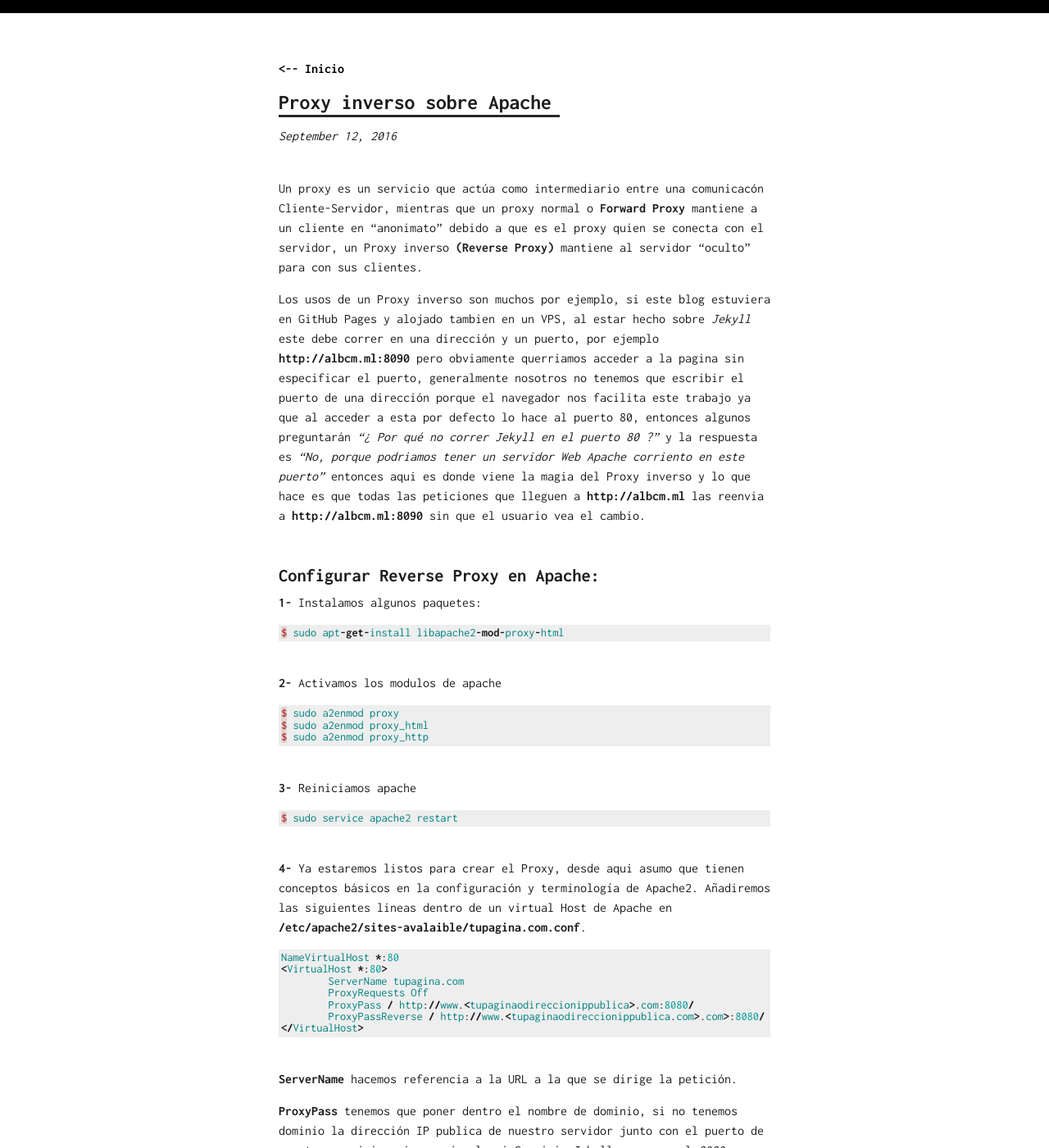
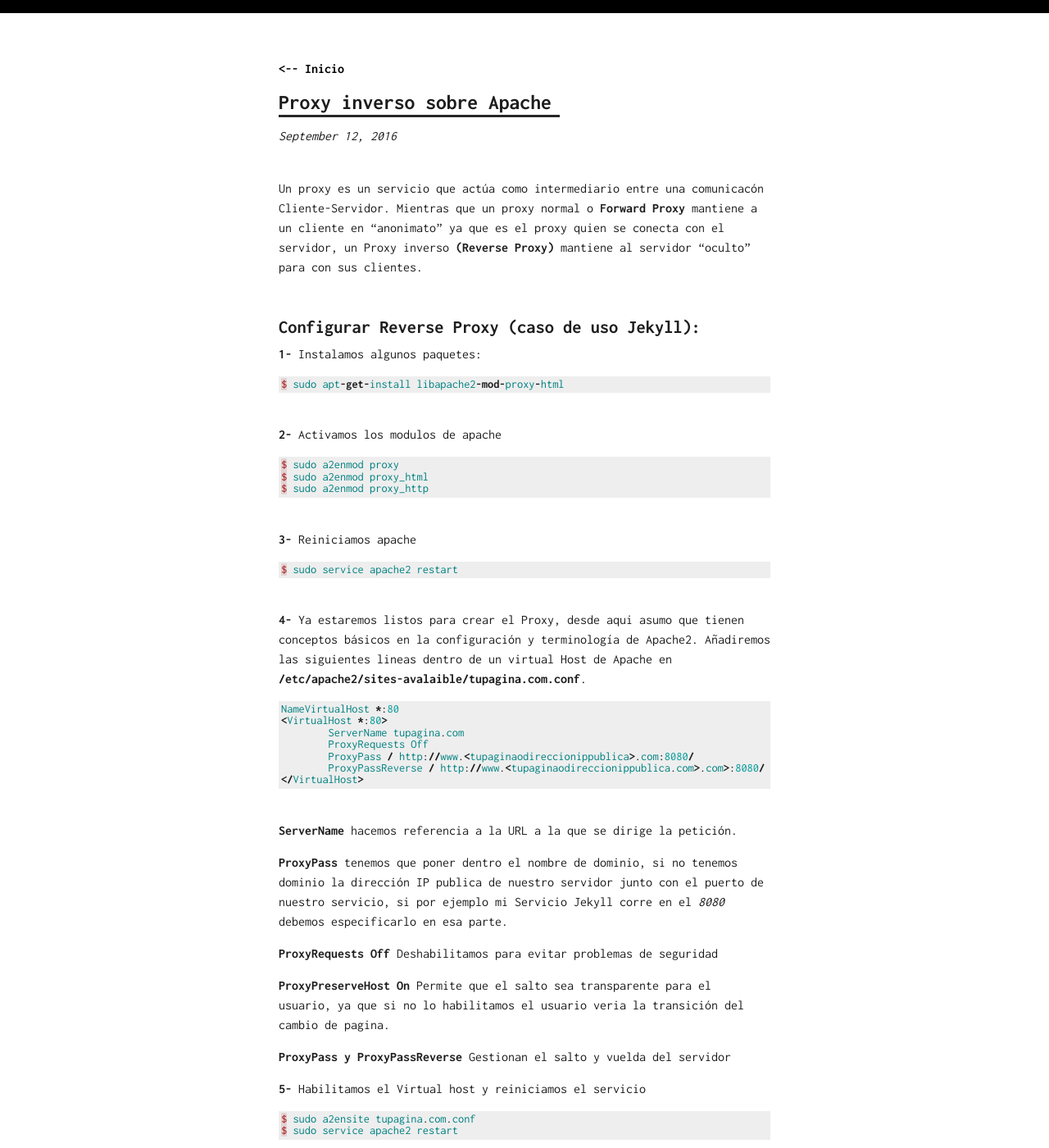
Before and after one commit to AlbCM/albcm.github.io, a Jekyll site: the page built from _posts/2016-09-12-Proxy-Inverso-sobre-Apache.markdown, in a window 1280 px wide and 1400 px high. Shown: the whole window at 82% size. Built offline with Jekyll 4.4.1, drawn with Linux system fonts in a browser that asks for light colours; comment, search, counter and statistics services are not loaded; some of the changed text lies outside the part shown.

Commit message:
Update 2016-09-12-Proxy-Inverso-sobre-Apache.markdown

```diff
--- a/_posts/2016-09-12-Proxy-Inverso-sobre-Apache.markdown
+++ b/_posts/2016-09-12-Proxy-Inverso-sobre-Apache.markdown
@@ -5,10 +5,9 @@ date:   2016-09-12 22:19:13
 categories: Programacion
 ---
 
-Un proxy es un servicio que actúa como intermediario entre una comunicacón Cliente-Servidor, mientras que un proxy normal o **Forward Proxy** mantiene a un cliente en "anonimato" debido a que es el proxy quien se conecta con el servidor, un Proxy inverso **(Reverse Proxy)** mantiene al servidor "oculto" para con sus clientes.
+Un proxy es un servicio que actúa como intermediario entre una comunicacón Cliente-Servidor. Mientras que un proxy normal o **Forward Proxy** mantiene a un cliente en "anonimato" ya que es el proxy quien se conecta con el servidor, un Proxy inverso **(Reverse Proxy)** mantiene al servidor "oculto" para con sus clientes.
 
-Los usos de un Proxy inverso son muchos por ejemplo, si este blog estuviera en GitHub Pages y alojado tambien en un VPS, al estar hecho sobre *Jekyll* este debe correr en una dirección y un puerto, por ejemplo **http://albcm.ml:8090** pero obviamente querriamos acceder a la pagina sin especificar el puerto, generalmente nosotros no tenemos que escribir el puerto de una dirección porque el navegador nos facilita este trabajo ya que al acceder a esta por defecto lo hace al puerto 80, entonces algunos preguntarán *"¿ Por qué no correr Jekyll en el puerto 80 ?"* y la respuesta es *"No, porque podriamos tener un servidor Web Apache corriento en este puerto"* entonces aqui es donde viene la magia del Proxy inverso y lo que hace es que todas las peticiones que lleguen a **http://albcm.ml**  las reenvia a **http://albcm.ml:8090** sin que el usuario vea el cambio.
-# Configurar Reverse Proxy en Apache:
+# Configurar Reverse Proxy (caso de uso Jekyll):
 
 **1-** Instalamos algunos paquetes:
 {% highlight AppleScript %}
@@ -57,7 +56,7 @@ $ sudo service apache2 restart
 Con esto deberiamos poder acceder a **http://tupagina.com** como si la tuvieramos por defecto en el puerto 80.
 
 # Nota 11/10/2016:
-Este es uno de los muchos usos que le podemos dar a un Reverse Proxy, para lo descrito arriba, si el blog esta alojado by GithubPages y tenemos un dominio propio, unicamente lo que tendremos que hacer es contactar a nuestro provedoor DNS y configurar un "A records" apuntando a la dirección que nos proporciona github pages.
+Para lo descrito arriba, si tenemos un blog alojado por GithubPages y tenemos un dominio propio, unicamente lo que tendremos que hacer es contactar a nuestro provedoor DNS y configurar un "A records" apuntando a la dirección que nos proporciona github pages.
 
 Luego simplemente tendremos que irnos a la configuración de nuestro repositorio y en la casilla "Custom domain" colocar nuestro dominio propio, este proceso puede que tarde hasta un día para actualizarse.
 
```
